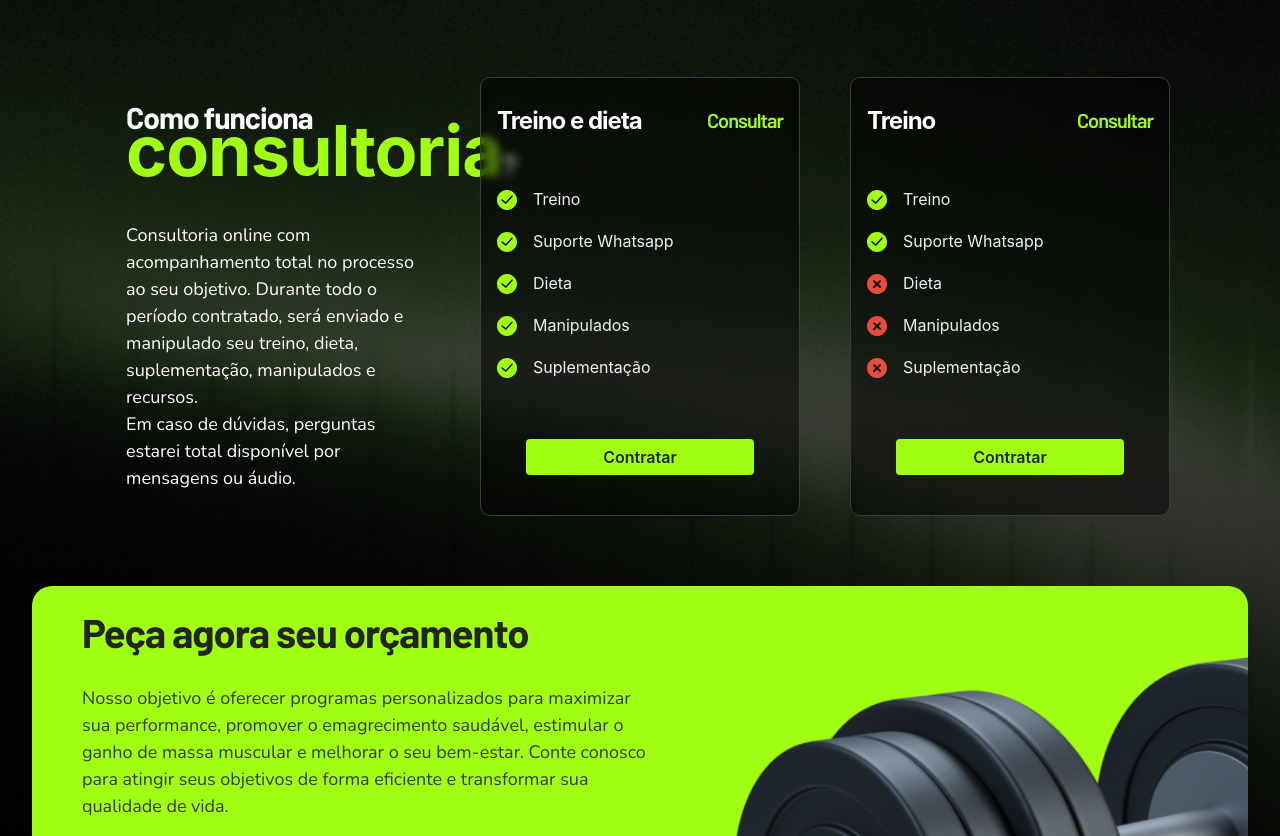
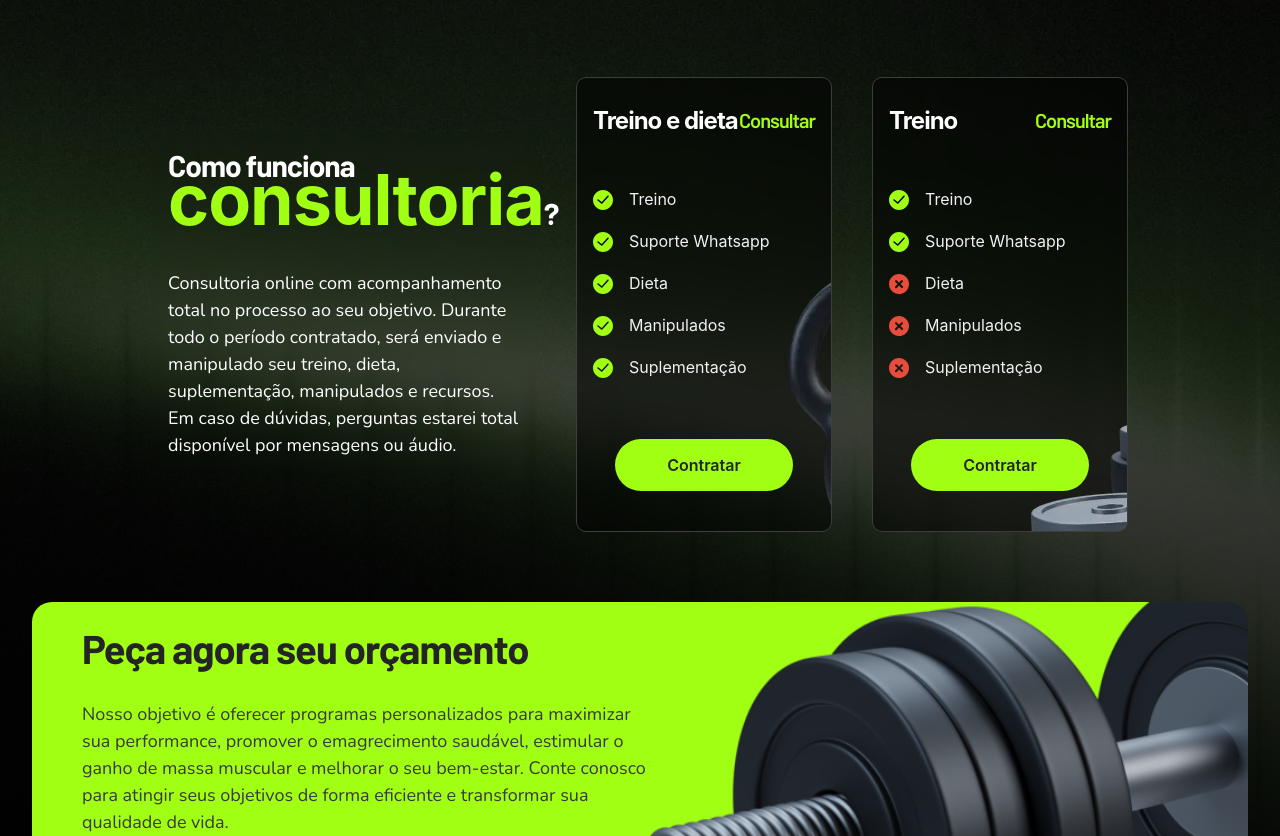
Before and after one commit to wagstalos/template-thiago, a website: page index.html in a window 1280 px wide. Shown: the part 1964-2800 px from the top of the page. Drawn offline with nearby package versions, Linux system fonts and the light colour scheme.

Commit message:
feat: new images

```diff
--- a/index.html
+++ b/index.html
@@ -167,7 +167,7 @@
             </p>
 
             <div class="d-flex">
-              <button class="btn-primary d-flex align-center mt-4">
+              <a href="#servicos" class="btn-primary d-flex align-center mt-4">
                 <svg xmlns="http://www.w3.org/2000/svg" class="icon icon-tabler icon-tabler-barbell" width="34"
                   height="34" viewBox="0 0 24 24" stroke-width="1.5" stroke="#fff" fill="none" stroke-linecap="round"
                   stroke-linejoin="round">
@@ -181,7 +181,7 @@
                   <path d="M22 12h-1" />
                 </svg>
                 Nossos serviços
-              </button>
+              </a>
 
               <div class="mt-4 ml-4">
                 <div class="d-flex">
--- a/scss/_s-service.scss
+++ b/scss/_s-service.scss
@@ -22,18 +22,16 @@
         position: relative;
         background-color: $brand-main;
         color: $black;
-        // padding-top: 2.9rem;
-        // padding-bottom: 5.9rem;
         padding-left: 50px;
         background-image: url("../img/halteres.png");
         background-size: cover;
         background-repeat: no-repeat;
-        background-position: 402px -50px;
+        background-position: 402px -150px;
         border-radius: 20px;
 
         .btn-primary {
-            background-color: $black;
-            color: $brand-main;
+            background-color: $white;
+            color: $black;
             max-width: 275px;
 
             font-weight: 500;
@@ -71,13 +69,12 @@
         display: flex;
         align-items: center;
         justify-content: center;
-        gap: 50px;
+        gap: 40px;
         margin-top: 80px;
     }
 
     .box {
-        width: 25%;
-        background-color: $white;
+        width: 30%;
         border: 1px solid #3d3d3d;
 
         border-radius: 10px;
@@ -85,6 +82,21 @@
         position: relative;
         background-color: rgb(0 0 0 / 50%);
         backdrop-filter: blur(4px);
+
+        &:nth-child(2) {
+            width: 20%;
+            background-image: url("../img/mao.webp");
+            // background-size: cover;
+            background-repeat: no-repeat;
+            background-position: 200px 150px;
+        }
+        &:nth-child(3) {
+            width: 20%;
+            background-image: url("../img/anilhas.webp");
+            // background-size: cover;
+            background-repeat: no-repeat;
+            background-position: 125px 215px;
+        }
 
         .badge {
             background-color: $brand-main;
@@ -131,8 +143,8 @@
             background-color: $brand-main;
             color: $black;
             font-weight: 600;
-            padding: 8px 16px;
-            border-radius: 4px;
+            padding: 16px;
+            border-radius: 40px;
             font-size: 1.6rem;
 
             display: flex;
@@ -147,8 +159,8 @@
             margin-bottom: $gutter * 3;
 
             &:hover {
-                background-color: $black;
-                color: $brand-main-light;
+                background-color: $white;
+                color: $black;
             }
         }
 
@@ -178,13 +190,19 @@
 
         .box {
             width: 90%;
+            &:nth-child(2) {
+                width: 90%;
+            }
+            &:nth-child(3) {
+                width: 90%;
+            }
         }
     }
 
     @include responsive($mobile) {
         .orcamento {
             background-position: 6px 182px;
-            padding-left: $gutter*3;
+            padding-left: $gutter * 3;
             p {
                 max-width: 100%;
                 margin-top: 30px;
```
Also changed, not shown: css/main.css, img/anilhas.png (added), img/anilhas.webp (added), img/mao.png (added), img/mao.webp (added), img/thago.webp.
